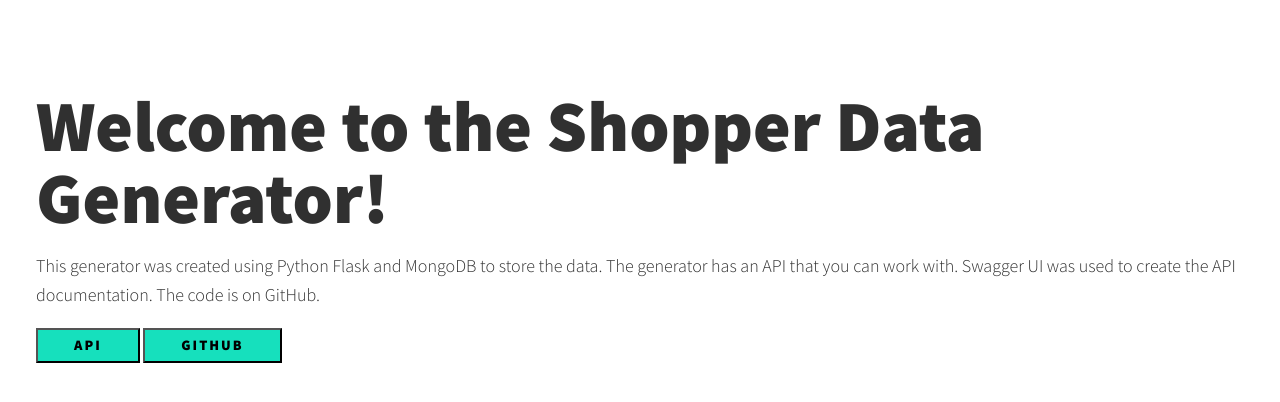
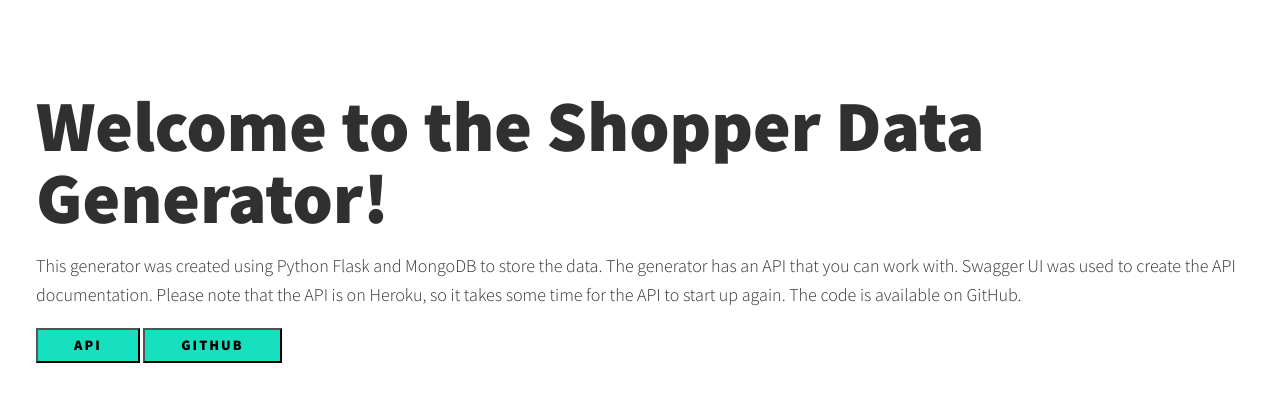
Before and after one commit to audrey35/shopper-generator, a Flask app: page / in a window 1280 px wide. Shown: the top 402 px of the page. Run offline with Flask 2, Linux system fonts and the light colour scheme; parts of the project's set-up code (start-up, migrations or seed data) failed here and were passed over.

Commit message:
minor changes to html

```diff
--- a/shopperapi/templates/index.html
+++ b/shopperapi/templates/index.html
@@ -25,10 +25,11 @@
             <p>
                 This generator was created using Python Flask and MongoDB to store the data.
                 The generator has an API that you can work with. Swagger UI was used to create the API documentation.
-                 The code is on GitHub.
+                Please note that the API is on Heroku, so it takes some time for the API to start up again.
+                 The code is available on GitHub.
             </p>
 
-            <button class="btn"><a href="https://shopper-generator.herokuapp.com/doc" target="_blank">API</a></button>
+            <button class="btn"><a href="https://shopper-generator.herokuapp.com/api" target="_blank">API</a></button>
             <button class="btn"><a href="https://github.com/audrey35/shopper-generator" target="_blank">GitHub</a></button>
 
 
```
